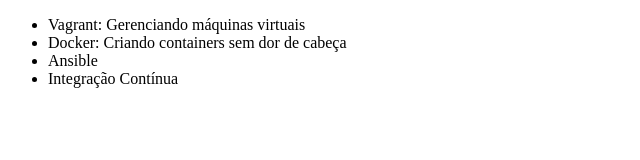
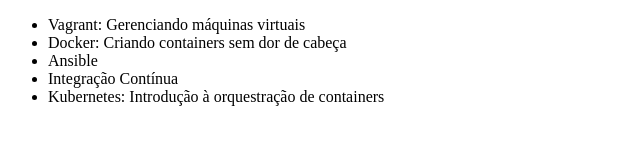
Before and after one commit to viniciosborba/alura-git, a plain HTML site: page index.html in a window 1280 px wide. Shown: the whole page, without its empty margins (0-640 px from the left). Drawn offline with Linux system fonts and the light colour scheme.

Commit message:
Inclusão do curso de Kubernetes

```diff
--- a/index.html
+++ b/index.html
@@ -10,6 +10,7 @@
         <li>Docker: Criando containers sem dor de cabeça</li>
         <li>Ansible</li>
         <li>Integração Contínua</li>
+		<li>Kubernetes: Introdução à orquestração de containers</li>
     </ul>
 </body>
 </html>
```
